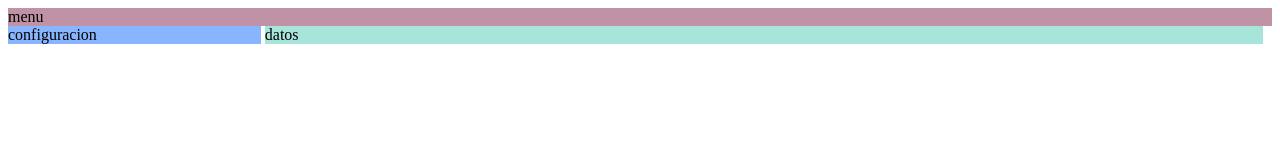
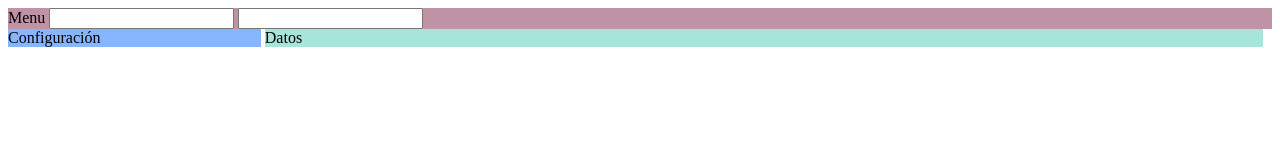
Before and after one commit to Krindos/PeryO2, a plain HTML site: page index.html in a window 1280 px wide. Drawn offline with Linux system fonts and the light colour scheme.

Commit message:
Agrego input a menu

```diff
--- a/index.html
+++ b/index.html
@@ -8,13 +8,14 @@
 </head>
 <body>
     <div id="container">
-        <div id="menu">menu
+        <div id="menu">Menu
+            <input type="number" name="diasMestruacion" onchange="cambio.js">
+            <input type="number" name="diasPeriodo"  onchange="cambio.js">
+        </div>
+        <div id="configuracion">Configuración
 
         </div>
-        <div id="configuracion">configuracion
-
-        </div>
-        <div id="datos">datos
+        <div id="datos">Datos
 
         </div>
     </div>
```
Also changed, not shown: cambio.js (added).
